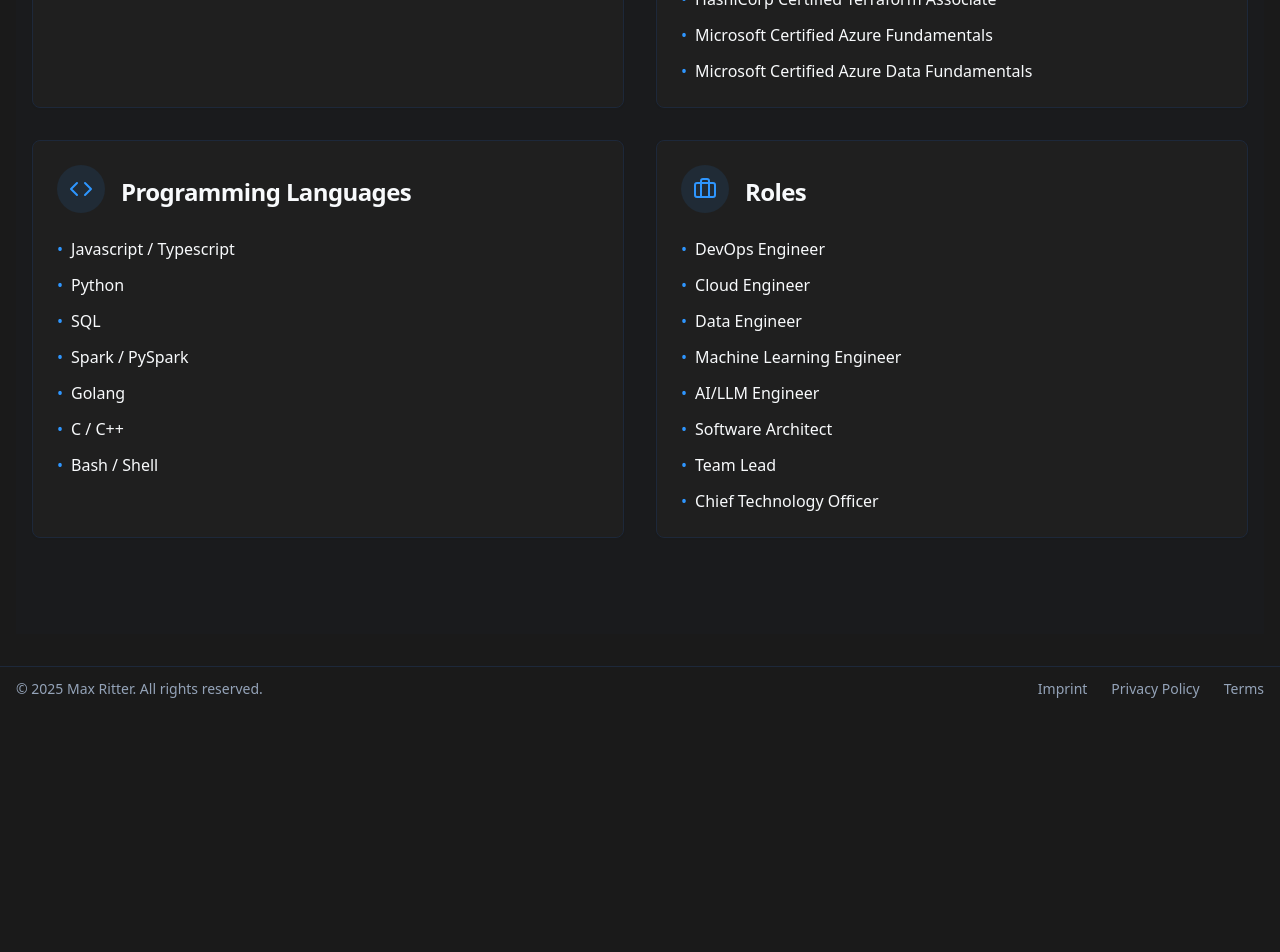
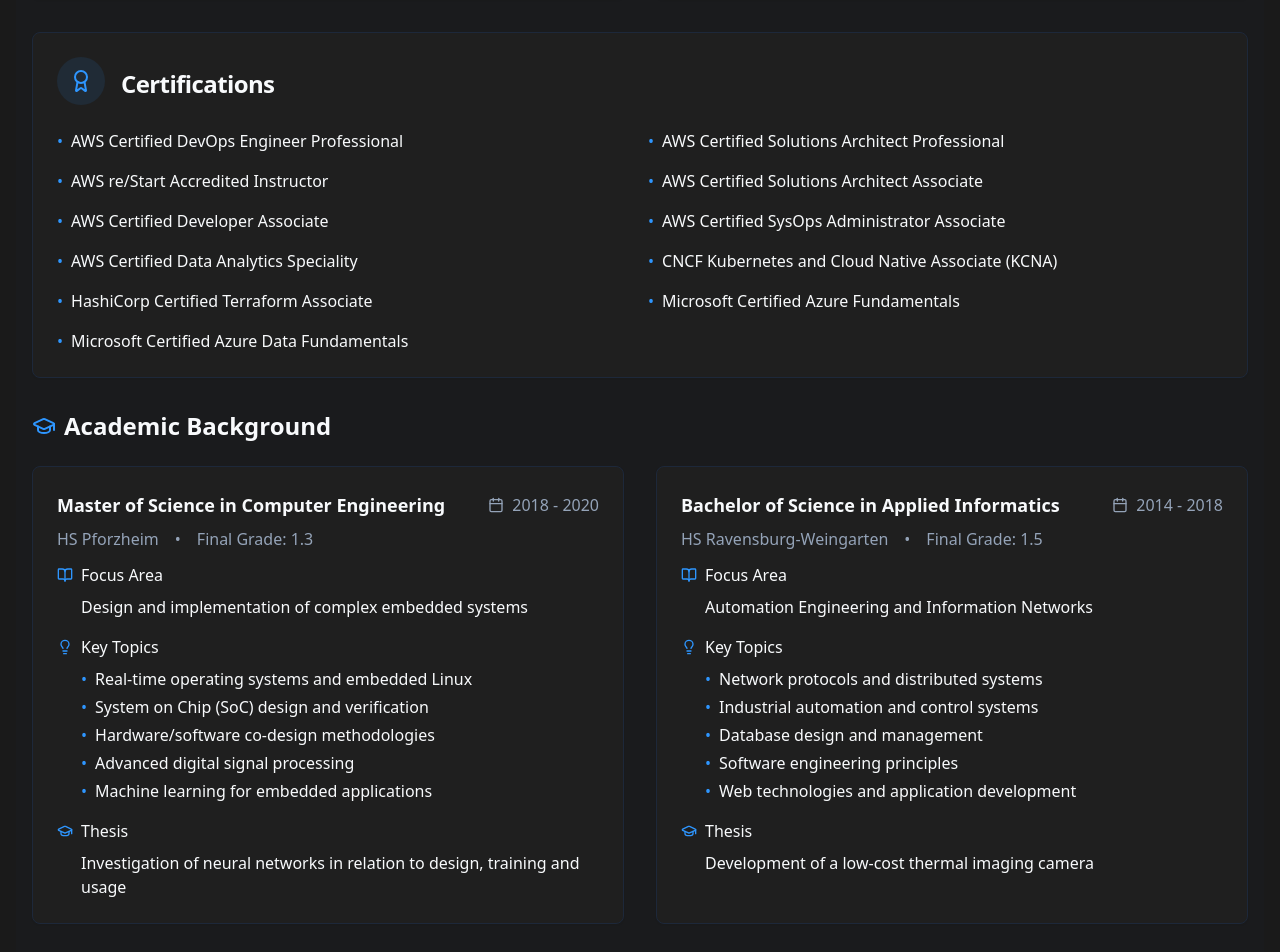
Before and after one commit to maxritter/max-ritter-website, a React (Vite) app: page /skills in a window 1280 px wide. Shown: the part 1120-2072 px from the top of the page. Before the commit the page ends 1831 px from the top, so only its background shows below. Built offline with nearby package versions, Linux system fonts and the light colour scheme.

Commit message:
Updated Academia

```diff
--- a/src/components/SkillsSection.tsx
+++ b/src/components/SkillsSection.tsx
@@ -1,11 +1,41 @@
 import { Card, CardContent, CardHeader, CardTitle } from "@/components/ui/card";
-import { Award, GraduationCap, Globe, Briefcase, Cloud, Brain, Database, Code } from "lucide-react";
+import { Award, GraduationCap, Globe, Briefcase, Cloud, Brain, Database, Code, BookOpen, LightbulbIcon, Calendar } from "lucide-react";
 
 const SkillsSection = () => {
   const skills = {
     degrees: [
-      "B. Sc. Applied Informatics: Automation Engineering and Information Networks (HS Ravensburg-Weingarten, Final Grade: 1.5)",
-      "M. Sc. Computer Engineering: Design and implementation of complex embedded systems (HS Pforzheim, Final Grade: 1.3)"
+      {
+        type: "Master of Science",
+        field: "Computer Engineering",
+        focus: "Design and implementation of complex embedded systems",
+        institution: "HS Pforzheim",
+        grade: "1.3",
+        period: "2018 - 2020",
+        keyTopics: [
+          "Real-time operating systems and embedded Linux",
+          "System on Chip (SoC) design and verification",
+          "Hardware/software co-design methodologies",
+          "Advanced digital signal processing",
+          "Machine learning for embedded applications"
+        ],
+        thesis: "Investigation of neural networks in relation to design, training and usage"
+      },
+      {
+        type: "Bachelor of Science",
+        field: "Applied Informatics",
+        focus: "Automation Engineering and Information Networks",
+        institution: "HS Ravensburg-Weingarten",
+        grade: "1.5",
+        period: "2014 - 2018",
+        keyTopics: [
+          "Network protocols and distributed systems",
+          "Industrial automation and control systems",
+          "Database design and management",
+          "Software engineering principles",
+          "Web technologies and application development"
+        ],
+        thesis: "Development of a low-cost thermal imaging camera"
+      }
     ],
     certifications: [
       "AWS Certified DevOps Engineer Professional",
@@ -140,46 +170,6 @@
           <Card className="card-hover">
             <CardHeader className="flex flex-row items-center gap-4">
               <div className="bg-primary/10 p-3 rounded-full">
-                <GraduationCap className="w-6 h-6 text-primary" />
-              </div>
-              <CardTitle>Degrees</CardTitle>
-            </CardHeader>
-            <CardContent>
-              <ul className="space-y-3">
-                {skills.degrees.map((degree, index) => (
-                  <li key={index} className="flex gap-2">
-                    <span className="text-primary">•</span>
-                    <span>{degree}</span>
-                  </li>
-                ))}
-              </ul>
-            </CardContent>
-          </Card>
-
-          <Card className="card-hover">
-            <CardHeader className="flex flex-row items-center gap-4">
-              <div className="bg-primary/10 p-3 rounded-full">
-                <Award className="w-6 h-6 text-primary" />
-              </div>
-              <CardTitle>Certifications</CardTitle>
-            </CardHeader>
-            <CardContent>
-              <ul className="space-y-3">
-                {skills.certifications.map((certification, index) => (
-                  <li key={index} className="flex gap-2">
-                    <span className="text-primary">•</span>
-                    <span>{certification}</span>
-                  </li>
-                ))}
-              </ul>
-            </CardContent>
-          </Card>
-        </div>
-
-        <div className="grid grid-cols-1 md:grid-cols-2 gap-8">
-          <Card className="card-hover">
-            <CardHeader className="flex flex-row items-center gap-4">
-              <div className="bg-primary/10 p-3 rounded-full">
                 <Code className="w-6 h-6 text-primary" />
               </div>
               <CardTitle>Programming Languages</CardTitle>
@@ -215,6 +205,87 @@
             </CardContent>
           </Card>
         </div>
+
+        <div className="grid grid-cols-1 md:grid-cols-1 gap-8 mb-8">
+          <Card className="card-hover">
+            <CardHeader className="flex flex-row items-center gap-4">
+              <div className="bg-primary/10 p-3 rounded-full">
+                <Award className="w-6 h-6 text-primary" />
+              </div>
+              <CardTitle>Certifications</CardTitle>
+            </CardHeader>
+            <CardContent>
+              <div className="grid grid-cols-1 md:grid-cols-2 gap-4">
+                {skills.certifications.map((certification, index) => (
+                  <div key={index} className="flex gap-2">
+                    <span className="text-primary">•</span>
+                    <span>{certification}</span>
+                  </div>
+                ))}
+              </div>
+            </CardContent>
+          </Card>
+        </div>
+
+        {/* Academic background section with columns */}
+        <div className="mb-8">
+          <h2 className="text-2xl font-bold mb-6 flex items-center gap-2">
+            <GraduationCap className="w-6 h-6 text-primary" />
+            <span>Academic Background</span>
+          </h2>
+          <div className="grid grid-cols-1 md:grid-cols-2 gap-8">
+            {skills.degrees.map((degree, index) => (
+              <Card key={index} className="card-hover">
+                <CardContent className="pt-6">
+                  <div className="flex flex-col md:flex-row justify-between mb-2">
+                    <h3 className="font-bold text-lg">{degree.type} in {degree.field}</h3>
+                    <div className="flex items-center gap-2 text-muted-foreground">
+                      <Calendar className="w-4 h-4" />
+                      <span>{degree.period}</span>
+                    </div>
+                  </div>
+
+                  <div className="flex flex-col md:flex-row md:items-center gap-1 md:gap-4 mb-3 text-muted-foreground">
+                    <span>{degree.institution}</span>
+                    <span className="hidden md:block">•</span>
+                    <span>Final Grade: {degree.grade}</span>
+                  </div>
+
+                  <div className="mb-4">
+                    <div className="flex items-center gap-2 mb-2">
+                      <BookOpen className="w-4 h-4 text-primary" />
+                      <span className="font-medium">Focus Area</span>
+                    </div>
+                    <p className="pl-6">{degree.focus}</p>
+                  </div>
+
+                  <div className="mb-4">
+                    <div className="flex items-center gap-2 mb-2">
+                      <LightbulbIcon className="w-4 h-4 text-primary" />
+                      <span className="font-medium">Key Topics</span>
+                    </div>
+                    <ul className="pl-6 space-y-1">
+                      {degree.keyTopics.map((topic, i) => (
+                        <li key={i} className="flex gap-2">
+                          <span className="text-primary">•</span>
+                          <span>{topic}</span>
+                        </li>
+                      ))}
+                    </ul>
+                  </div>
+
+                  <div>
+                    <div className="flex items-center gap-2 mb-2">
+                      <GraduationCap className="w-4 h-4 text-primary" />
+                      <span className="font-medium">Thesis</span>
+                    </div>
+                    <p className="pl-6">{degree.thesis}</p>
+                  </div>
+                </CardContent>
+              </Card>
+            ))}
+          </div>
+        </div>
       </div>
     </section>
   );
```
